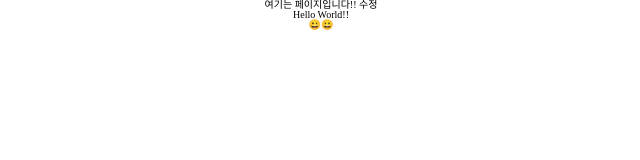
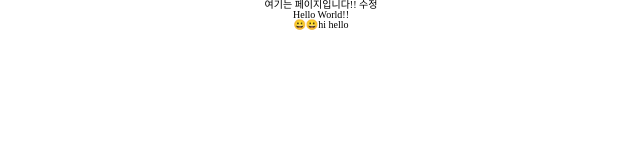
Before and after one commit to kw-bookmedicine/frontend, a React (Create React App) app: page / in a window 1280 px wide. Shown: the top 160 px of the page, without its empty margins (319-959 px from the left). Built offline with nearby package versions, Linux system fonts and the light colour scheme.

Commit message:
CI/CD test2

```diff
--- a/src/App.js
+++ b/src/App.js
@@ -6,7 +6,7 @@ function App() {
 		<div className="App">
 			<h1>여기는 페이지입니다!! 수정</h1>
 			<h2>Hello World!!</h2>
-			<h3>😀😀</h3>
+			<h3>😀😀hi hello</h3>
 		</div>
 	);
 }
```
